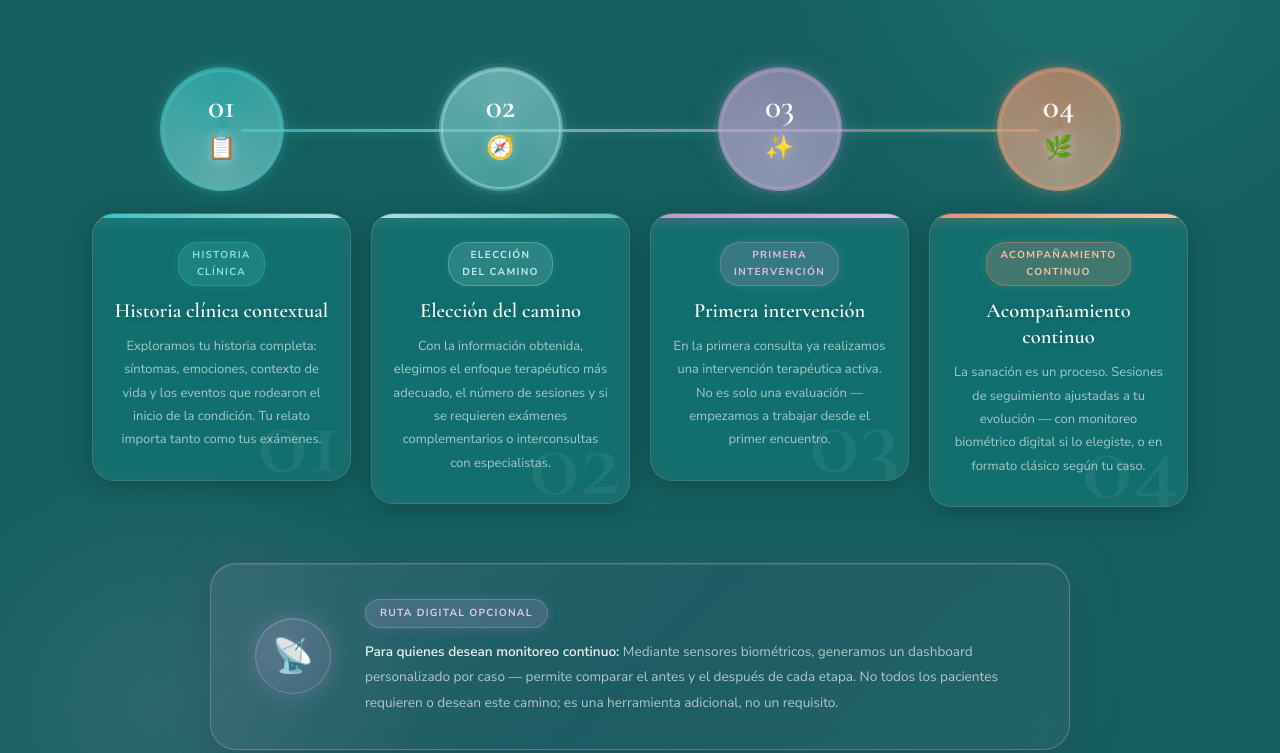
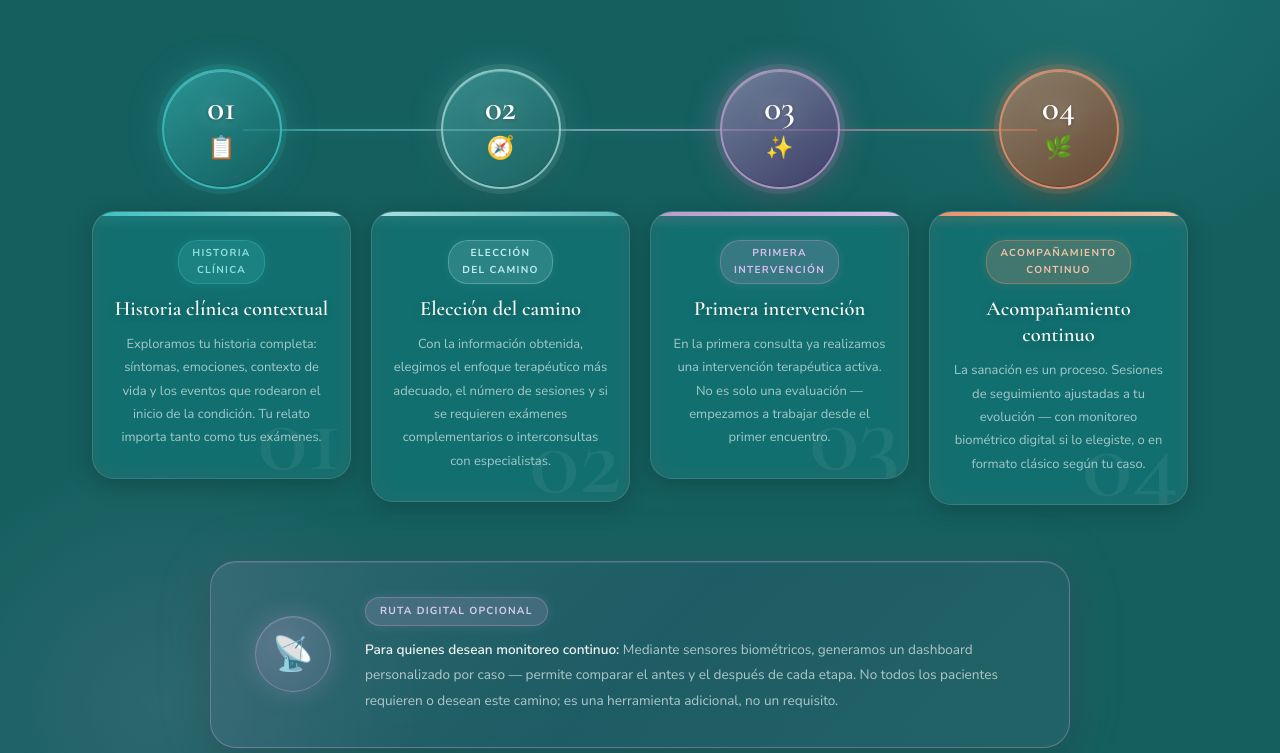
Before and after one commit to adolfosalasgomez3011/maggamedical_webpage, a plain HTML site: page index.html in a window 1280 px wide. Shown: the part 2788-3541 px from the top of the page. Drawn offline with nearby package versions, Linux system fonts and the light colour scheme.

Commit message:
Fix: strong bubble glows + sv3.desc html rendering

```diff
--- a/index.html
+++ b/index.html
@@ -253,80 +253,64 @@
     /* Glowing connector line */
     .journey-steps::before {
       content: ''; position: absolute;
-      top: 60px; left: calc(12.5% + 12px); right: calc(12.5% + 12px); height: 3px;
-      background: linear-gradient(90deg,
-        rgba(59,192,192,0.75) 0%,
-        rgba(168,223,223,0.65) 33%,
-        rgba(184,156,200,0.65) 66%,
-        rgba(232,144,106,0.6) 100%);
-      box-shadow: 0 0 12px rgba(59,192,192,0.35), 0 0 24px rgba(184,156,200,0.2);
+      top: 60px; left: calc(12.5% + 14px); right: calc(12.5% + 14px); height: 2px;
+      background: linear-gradient(90deg, #3BC0C0 0%, #A8DFDF 33%, #B89CC8 66%, #E8906A 100%);
+      opacity: 0.6;
+      box-shadow: 0 0 10px rgba(59,192,192,0.35), 0 0 20px rgba(184,156,200,0.2);
       z-index: 0;
-      border-radius: 2px;
     }
     .jstep { display: flex; flex-direction: column; align-items: center; position: relative; z-index: 1; }
 
-    /* Bubble base */
     .jstep-bubble {
       width: 120px; height: 120px; border-radius: 50%;
       display: flex; flex-direction: column; align-items: center; justify-content: center;
-      margin-bottom: 24px; position: relative; flex-shrink: 0; transition: var(--transition);
+      margin-bottom: 22px; flex-shrink: 0; transition: var(--transition);
     }
-    .jstep:hover .jstep-bubble { transform: scale(1.12) translateY(-6px); }
+    .jstep:hover .jstep-bubble { transform: scale(1.1) translateY(-5px); }
 
-    /* Outer glow ring */
-    .jstep-bubble::before {
-      content: ''; position: absolute; inset: -4px; border-radius: 50%;
-      z-index: -1; opacity: 0.55; transition: var(--transition);
+    /* Step-specific bubble styles — solid fills that actually show on dark bg */
+    .jstep-1 .jstep-bubble {
+      background: linear-gradient(145deg, rgba(59,192,192,0.55) 0%, rgba(21,95,95,0.75) 100%);
+      border: 2px solid rgba(59,192,192,0.85);
+      box-shadow: 0 0 0 5px rgba(59,192,192,0.13), 0 0 30px rgba(59,192,192,0.5), 0 6px 22px rgba(0,0,0,0.35), inset 0 1px 0 rgba(255,255,255,0.3), inset 0 -1px 0 rgba(0,0,0,0.18);
     }
-    .jstep:hover .jstep-bubble::before { opacity: 1; inset: -5px; }
-
-    /* Inner ambient glow */
-    .jstep-bubble::after {
-      content: ''; position: absolute; inset: 0; border-radius: 50%;
-      z-index: -1; opacity: 0; transition: var(--transition);
+    .jstep-1:hover .jstep-bubble {
+      box-shadow: 0 0 0 7px rgba(59,192,192,0.2), 0 0 50px rgba(59,192,192,0.65), 0 10px 30px rgba(0,0,0,0.4), inset 0 1px 0 rgba(255,255,255,0.35), inset 0 -1px 0 rgba(0,0,0,0.18);
     }
-    .jstep:hover .jstep-bubble::after { opacity: 1; }
-
-    /* Per-step bubble colors */
-    .jstep-1 .jstep-bubble {
-      background: radial-gradient(circle at 35% 35%, rgba(59,192,192,0.32) 0%, rgba(59,192,192,0.1) 100%);
-      border: 2px solid rgba(59,192,192,0.55);
-      box-shadow: 0 0 0 6px rgba(59,192,192,0.08), 0 0 28px rgba(59,192,192,0.22), inset 0 1px 0 rgba(255,255,255,0.15);
-    }
-    .jstep-1 .jstep-bubble::before { background: conic-gradient(#3BC0C0, #A8DFDF, #3BC0C0); }
-    .jstep-1 .jstep-bubble::after { box-shadow: 0 0 40px rgba(59,192,192,0.4); }
-    .jstep:hover .jstep-1 .jstep-bubble { box-shadow: 0 0 0 8px rgba(59,192,192,0.12), 0 0 48px rgba(59,192,192,0.35), inset 0 1px 0 rgba(255,255,255,0.2); }
 
     .jstep-2 .jstep-bubble {
-      background: radial-gradient(circle at 35% 35%, rgba(93,188,188,0.28) 0%, rgba(168,223,223,0.1) 100%);
-      border: 2px solid rgba(168,223,223,0.5);
-      box-shadow: 0 0 0 6px rgba(168,223,223,0.07), 0 0 28px rgba(93,188,188,0.2), inset 0 1px 0 rgba(255,255,255,0.12);
+      background: linear-gradient(145deg, rgba(93,188,188,0.48) 0%, rgba(30,100,100,0.7) 100%);
+      border: 2px solid rgba(168,223,223,0.75);
+      box-shadow: 0 0 0 5px rgba(168,223,223,0.11), 0 0 30px rgba(93,188,188,0.42), 0 6px 22px rgba(0,0,0,0.35), inset 0 1px 0 rgba(255,255,255,0.28), inset 0 -1px 0 rgba(0,0,0,0.15);
     }
-    .jstep-2 .jstep-bubble::before { background: conic-gradient(#A8DFDF, #5DBCBC, #A8DFDF); }
-    .jstep-2 .jstep-bubble::after { box-shadow: 0 0 40px rgba(93,188,188,0.35); }
+    .jstep-2:hover .jstep-bubble {
+      box-shadow: 0 0 0 7px rgba(168,223,223,0.17), 0 0 50px rgba(93,188,188,0.55), 0 10px 30px rgba(0,0,0,0.4), inset 0 1px 0 rgba(255,255,255,0.35), inset 0 -1px 0 rgba(0,0,0,0.15);
+    }
 
     .jstep-3 .jstep-bubble {
-      background: radial-gradient(circle at 35% 35%, rgba(184,156,200,0.32) 0%, rgba(184,156,200,0.1) 100%);
-      border: 2px solid rgba(184,156,200,0.55);
-      box-shadow: 0 0 0 6px rgba(184,156,200,0.08), 0 0 28px rgba(184,156,200,0.25), inset 0 1px 0 rgba(255,255,255,0.15);
+      background: linear-gradient(145deg, rgba(184,156,200,0.55) 0%, rgba(80,50,110,0.7) 100%);
+      border: 2px solid rgba(184,156,200,0.85);
+      box-shadow: 0 0 0 5px rgba(184,156,200,0.13), 0 0 30px rgba(184,156,200,0.5), 0 6px 22px rgba(0,0,0,0.35), inset 0 1px 0 rgba(255,255,255,0.3), inset 0 -1px 0 rgba(0,0,0,0.18);
     }
-    .jstep-3 .jstep-bubble::before { background: conic-gradient(#B89CC8, #D8C0EC, #B89CC8); }
-    .jstep-3 .jstep-bubble::after { box-shadow: 0 0 40px rgba(184,156,200,0.4); }
+    .jstep-3:hover .jstep-bubble {
+      box-shadow: 0 0 0 7px rgba(184,156,200,0.2), 0 0 50px rgba(184,156,200,0.62), 0 10px 30px rgba(0,0,0,0.4), inset 0 1px 0 rgba(255,255,255,0.35), inset 0 -1px 0 rgba(0,0,0,0.18);
+    }
 
     .jstep-4 .jstep-bubble {
-      background: radial-gradient(circle at 35% 35%, rgba(232,144,106,0.30) 0%, rgba(232,144,106,0.1) 100%);
-      border: 2px solid rgba(232,144,106,0.55);
-      box-shadow: 0 0 0 6px rgba(232,144,106,0.08), 0 0 28px rgba(232,144,106,0.22), inset 0 1px 0 rgba(255,255,255,0.15);
+      background: linear-gradient(145deg, rgba(232,144,106,0.55) 0%, rgba(140,65,35,0.7) 100%);
+      border: 2px solid rgba(232,144,106,0.85);
+      box-shadow: 0 0 0 5px rgba(232,144,106,0.13), 0 0 30px rgba(232,144,106,0.48), 0 6px 22px rgba(0,0,0,0.35), inset 0 1px 0 rgba(255,255,255,0.3), inset 0 -1px 0 rgba(0,0,0,0.18);
     }
-    .jstep-4 .jstep-bubble::before { background: conic-gradient(#E8906A, #F5C4A8, #E8906A); }
-    .jstep-4 .jstep-bubble::after { box-shadow: 0 0 40px rgba(232,144,106,0.38); }
+    .jstep-4:hover .jstep-bubble {
+      box-shadow: 0 0 0 7px rgba(232,144,106,0.2), 0 0 50px rgba(232,144,106,0.6), 0 10px 30px rgba(0,0,0,0.4), inset 0 1px 0 rgba(255,255,255,0.35), inset 0 -1px 0 rgba(0,0,0,0.18);
+    }
 
     .jstep-num {
-      font-family: var(--font-display); font-size: 2.1rem; font-weight: 600;
-      color: rgba(255,255,255,0.95); line-height: 1;
-      text-shadow: 0 0 16px rgba(255,255,255,0.25);
+      font-family: var(--font-display); font-size: 2.2rem; font-weight: 600;
+      color: #fff; line-height: 1;
+      text-shadow: 0 0 20px rgba(255,255,255,0.45), 0 1px 4px rgba(0,0,0,0.35);
     }
-    .jstep-icon { font-size: 1.45rem; margin-top: 4px; filter: drop-shadow(0 0 6px rgba(255,255,255,0.3)); }
+    .jstep-icon { font-size: 1.4rem; margin-top: 4px; }
 
     /* Cards */
     .jstep-card {
@@ -990,7 +974,7 @@
       <div class="service-card fade-in">
         <div class="service-icon">🏠</div>
         <h3 data-i18n="sv3.title">Talleres y Grupos de Apoyo</h3>
-        <p data-i18n="sv3.desc">Espacios grupales terapéuticos: teatro terapéutico, grupos de lectura y apoyo social, retiros de sanación. Próximamente también: <strong>simulación con mundo 3D y realidad inmersiva</strong> para terapia experiencial. En desarrollo.</p>
+        <p data-i18n-html="sv3.desc">Espacios grupales terapéuticos: teatro terapéutico, grupos de lectura y apoyo social, retiros de sanación. Próximamente también: <strong>simulación con mundo 3D y realidad inmersiva</strong> para terapia experiencial. En desarrollo.</p>
         <div class="service-price" style="font-size:1.3rem;color:var(--light);" data-i18n="sv3.price">Próximamente</div>
         <div class="service-duration">⏱ <span data-i18n="sv3.dur">Variable según formato</span></div>
       </div>
```
